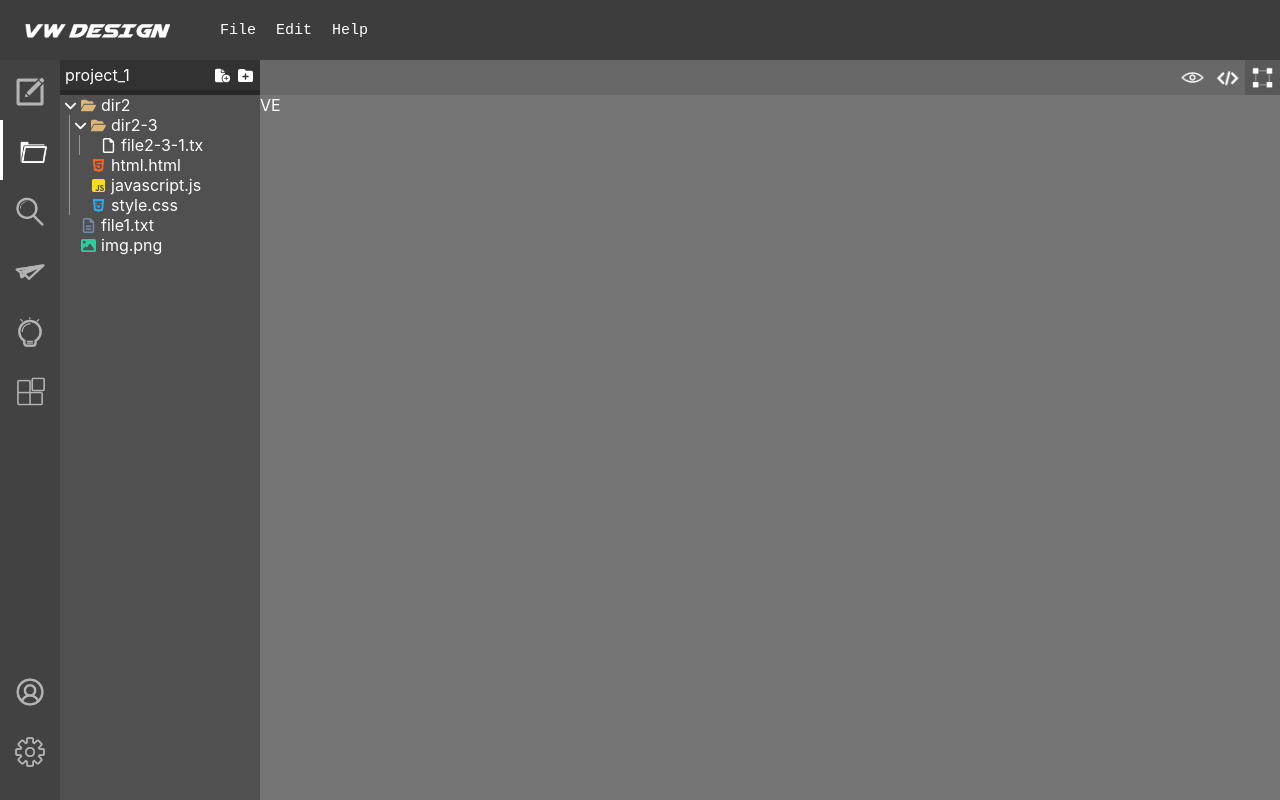
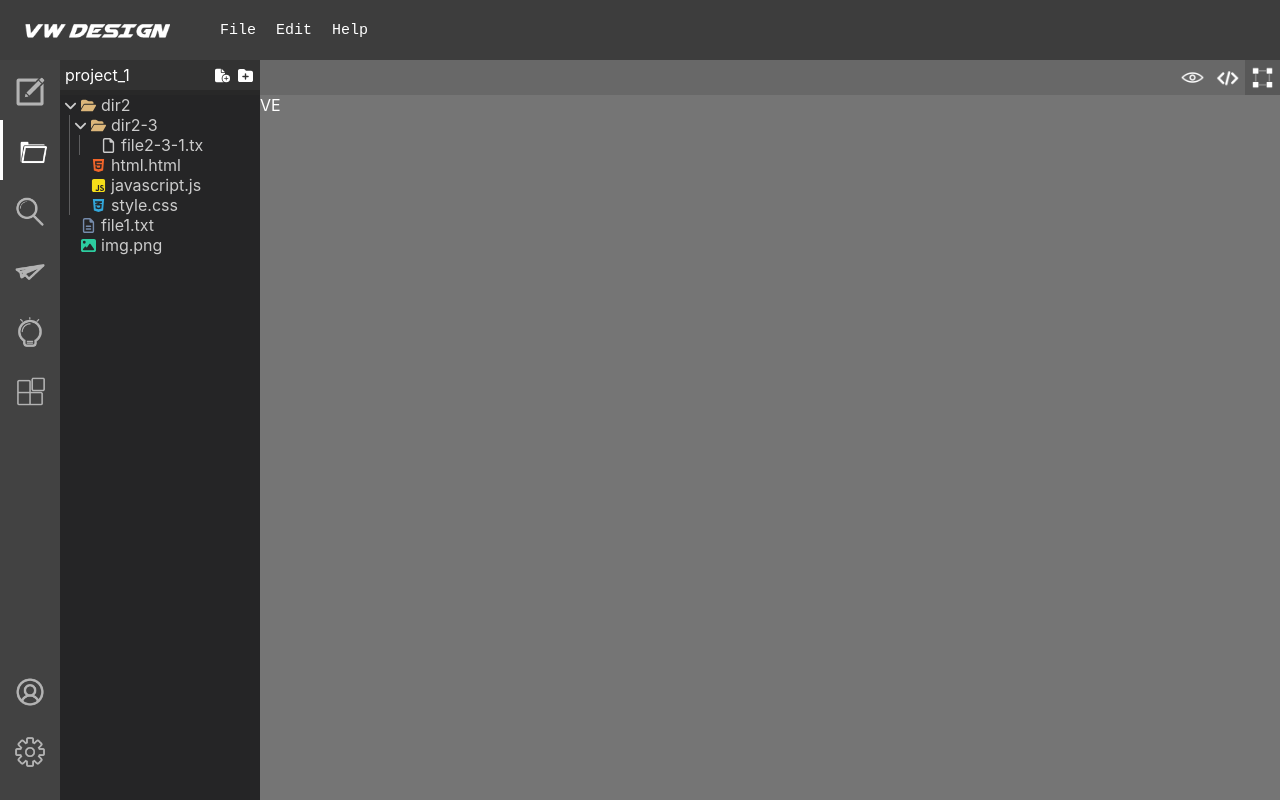
Before and after one commit to alsk1369854/vw_design, a React (Create React App) app: page /Edit in a window 1280 px wide. Both pictures are taken after a click on the element 30 px from the left and 150 px from the top of the page. Built offline with nearby package versions, Linux system fonts and the light colour scheme.

Commit message:
update 07/28

```diff
--- a/src/components/FileManager/ContextMenu/index.module.scss
+++ b/src/components/FileManager/ContextMenu/index.module.scss
@@ -8,7 +8,7 @@
   height: auto;
   margin: 0;
   /* use absolute positioning  */
-  position: absolute;
+  position:fixed;
   list-style: none;
   box-shadow: 0 0 10px 0 rgb(73, 73, 73);
   opacity: 1;
--- a/src/components/FileManager/ContextMenu/index.tsx
+++ b/src/components/FileManager/ContextMenu/index.tsx
@@ -26,7 +26,7 @@ interface IProps {
 export default class ContextMenu extends Component<IProps, IState> {
   open = () => {
     // console.log(this.props.file, " => open")
-    const objFileConstructor = this.props.file
+    const { file: objFileConstructor } = this.props
     if (FileManager.selectedFileIsExists(objFileConstructor)) {
       const arrFile = FileManager.getSelectedFiles()
       arrFile.forEach(file => FileManager.addOpenFile(file))
@@ -37,20 +37,23 @@ export default class ContextMenu extends Component<IProps, IState> {
 
   rename = (event: any, objFile: FileConstructor) => {
     event.stopPropagation()
+    const { parentThis } = this.props
+    const { renameState } = parentThis.state
     // this.props.setRenameItem(objFile)
-    this.props.parentThis.setState({
+    parentThis.setState({
       renameState: {
-        ...this.props.parentThis.renameState,
+        ...renameState,
         item: objFile,
         oldName: objFile.strFileName,
-        message: 'tt',
+        temporaryFileName: objFile.strFileName,
+        message: '',
       },
       showContextMenu: false,
     })
   }
 
   download = () => {
-    const objFileConstructor = this.props.file
+    const { file: objFileConstructor } = this.props
     if (FileManager.selectedFileIsExists(objFileConstructor)) {
       FileManager.downloadSeletedFiles()
     } else {
@@ -60,7 +63,7 @@ export default class ContextMenu extends Component<IProps, IState> {
   }
 
   delete = () => {
-    const objFileConstructor = this.props.file
+    const { file: objFileConstructor } = this.props
     if (FileManager.selectedFileIsExists(objFileConstructor)) {
       FileManager.getSelectedFiles().forEach(file => file.delete())
     } else {
@@ -70,6 +73,9 @@ export default class ContextMenu extends Component<IProps, IState> {
   }
 
   render() {
+
+    const { file: objFileConstructor } = this.props
+    const file = FileManager.getFileById(objFileConstructor.strId)
     // console.log(this.props)
     return (
       <ul className={style.projectContextMenu}
@@ -98,12 +104,17 @@ export default class ContextMenu extends Component<IProps, IState> {
           <FontAwesomeIcon className={style.icon} icon={faFileArrowDown} />
           <span>Download</span>
         </li>
+        {(file === FileManager.getRootFile()) ?
+          <></> :
+          <>
             <div className={style.line}></div>
             {/* <hr className="divider" /> */}
             <li onClick={this.delete}>
               <FontAwesomeIcon className={style.icon} icon={faTrashCan} />
               <span>Delete</span>
             </li>
+          </>
+        }
       </ul>
 
     )
--- a/src/components/FileManager/FileManagerTitle/index.module.scss
+++ b/src/components/FileManager/FileManagerTitle/index.module.scss
@@ -1,4 +1,20 @@
-.titleBar {
+.titleBody {
+    position: relative;
+    height: 35px;
+    width: 100%;
+    // width: 500px;
+    padding: 5px;
+    box-sizing: border-box;
+
+    background-color: rgb(50, 50, 50);
+
+    border-style: solid;
+    border-width: 0px 0px 5px 0px;
+    border-color: rgb(40, 40, 40);
+
+    & .titleBar {
+        // height: 100%;
+        // width: 100%;
         display: flex;
         justify-content: space-between;
         align-items: center;
@@ -36,10 +52,5 @@
                 background-color: rgb(100, 100, 100);
             }
         }
-
-    padding: 5px;
-    border-style:solid;
-    border-width: 0px 0px 5px 0px;
-    background-color: rgb(50, 50, 50);
-    border-color: rgb(40, 40, 40);
     }
+}
--- a/src/components/FileManager/FileManagerTitle/index.tsx
+++ b/src/components/FileManager/FileManagerTitle/index.tsx
@@ -15,8 +15,10 @@ interface IProps {
 export default class FileManagerTitle extends Component<IProps, IState> {
   addFile = (event: any, numFileType: number) => {
     event.stopPropagation()
-    let { currentlySelectedItem, renameState } = this.props.parentThis.state
-    if(renameState.item !== FileManager.getRootFile()) return
+    const { parentThis } = this.props
+    let { currentlySelectedItem, renameState } = parentThis.state
+
+    if (renameState.item !== FileManager.getRootFile()) return
     currentlySelectedItem = (currentlySelectedItem.getFileType() === 1) ?
       currentlySelectedItem : FileManager.getRootFile()
 
@@ -25,10 +27,14 @@ export default class FileManagerTitle extends Component<IProps, IState> {
     currentlySelectedItem.setIsExpand(true)
     FileManager.cleanSelectedFiles()
     FileManager.addSelectedFile(newFile)
-    this.props.parentThis.setState({
+
+    parentThis.setState({
       renameState: {
+        ...renameState,
         item: newFile,
         oldName: newFile.strFileName,
+        temporaryFileName: newFile.strFileName,
+        message: '',
       },
       showContextMenu: false,
     })
@@ -36,7 +42,7 @@ export default class FileManagerTitle extends Component<IProps, IState> {
 
   render() {
     return (
-      <div>
+      <div className={style.titleBody}>
         {(FileManager.getRootFile()) ?
           <div className={style.titleBar}>
             <div className={style.projectName}>
--- a/src/components/FileManager/index.module.scss
+++ b/src/components/FileManager/index.module.scss
@@ -1,18 +1,26 @@
-.body {
-    position: relative;
-    // padding-left: 20px;
-    height: 100vh;
+.fileManagerBody {
+    margin: 0px;
+    padding: 0px;
+    justify-content: flex-end;
+    position: absolute;
+    height: 100%;
     width: 100%;
-    background-color:rgb(80, 80, 80);
+
+    color: rgb(204, 204, 204);
+    // background-color: rgb(80, 80, 80);
+    background-color: rgb(37, 37, 38);
 }
 
-// .isFileAngleIconBackground{
-//     color: rgb(0,0,0,0);
-// }
 
-
-.fileItem {
-    // position: relative;
+.fileItem,
+.fileItemRenameState,
+.fileItemOnSelected,
+.fileItemOnSelectedRenameState,
+.fileItemCurrentlySelected,
+.fileItemCurrentlyContextMenu,
+.fileItemRenameItem,
+.fileItemRenameItemOnSelected {
+    height: 20px;
 
     // 名稱過長顯示省略符
     overflow: hidden; // 超出文本隱藏
@@ -27,11 +35,11 @@
     box-sizing: border-box;
 
     cursor: pointer;
-    padding: 0px 0px;
-    background-color: rgb(80, 80, 80);
+    background-color: transparent;
 
     & .angleIcon {
         // margin-right: 3px;
+        // padding: 0px 3px;
         margin: 0px 3px;
 
         & svg {
@@ -41,11 +49,13 @@
     }
 
     & .expandLine {
+        // opacity: 0.5;
+        // padding-left: 9px;
         margin-left: 9px;
         display: inline-block;
         width: 1px;
         height: 100%;
-        background-color: rgb(150, 150, 150);
+        background-color: rgb(150, 150, 150, 0.5);
     }
 
     & .isFileAngleIconBackground {
@@ -60,51 +70,86 @@
     }
 
     // & .fileName {}
-    & .renameBar{
-        position:absolute;
+    & .renameBar {
+        position: absolute;
         z-index: 1;
         float: right;
 
-        & .renameInput {
-            border: solid 1px;
+        & .renameInput,
+        .renameInputWarning {
+            margin: -2px 0px;
+            width: 100%;
+
+            background-color: transparent;
+
+            border: solid 1px rgb(0, 127, 212);
             box-sizing: border-box;
-            margin: 0;
-            padding: 0;
-            font-size:16px;
-            // height: "pixels";
-            color: rgb(255, 255, 255);
-            height: 100%;
-            width: 100%;
-            background-color: transparent;
-            // background-color: rgb(1, 1, 175);
+
+            font-size: 16px;
+            color: rgb(240, 240, 240);
+
             outline: 0 none;
-            // border: none
         }
 
-        & .renameInput:focus {
-            // color: rgb(80, 80, 80);
+        & .renameInputWarning {
+            border: solid 1px rgb(190, 17, 0);
+            border-bottom: 0px;
         }
 
+        & .fileName {}
     }
-    & .renameMessage{
-        border:solid 2px rgb(190,17,0) ;
-        color: rgb(204,204,204);
 
-        box-sizing: border-box;
-        // display: none;
-        // display: block;
-        color: white;
+    & .renameMessage {
+        position: absolute;
         z-index: 2;
         width: 100%;
+        color: white;
+        background-color: rgb(90, 29, 29);
 
-        background-color: rgb(90, 29, 29);
-        position:absolute
+        border: solid 1px rgb(190, 17, 0);
+        // color: rgb(204, 204, 204);
+        box-sizing: border-box;
+        // 文字超出自動換行
+        word-wrap: break-word;
+        white-space: pre-wrap;
+    }
+}
+
+.fileItem:hover {
+    background-color: rgb(42, 45, 46);
+}
+
+.fileItemRenameState,
+.fileItemOnSelectedRenameState {
+    & .angleIcon {
+        opacity: 0.5;
     }
 
+    & .fileIcon {
+        opacity: 0.5;
+    }
+
+    & .fileName {
+        opacity: 0.5;
+    }
 }
 
+.fileItemRenameItemOnSelected,
+.fileItemOnSelectedRenameState {
+    background-color: rgb(55, 55, 61);
+}
 
-.fileItem:hover {
-    background-color: rgb(55, 55, 55);
-    // background-color: rgb(9,71,113);
+.fileItemOnSelected,
+.fileItemCurrentlySelected {
+    background-color: rgb(9, 71, 113);
 }
+
+.fileItemCurrentlySelected,
+.fileItemCurrentlyContextMenu {
+    height: auto;
+    transform: rotate(0deg);
+    border: solid 1px rgb(0, 127, 212);
+    -moz-box-sizing: border-box;
+    box-sizing: border-box;
+    margin: -1px 0px -0.5px -1px;
+}
--- a/src/components/FileManager/index.tsx
+++ b/src/components/FileManager/index.tsx
@@ -44,30 +44,27 @@ import ContextMenu from './ContextMenu'
 
 // FileManager.download('test.txt', 'test')
 export default class FileManagerView extends Component {
+  initializationRenameState = {
+    item: FileManager.getRootFile(),
+    oldName: FileManager.getRootFile().getFileName(),
+    temporaryFileName: FileManager.getRootFile().getFileName(),
+    message: '',
+  }
   state = {
     showContextMenu: false,
     mouseDownXY: { x: 0, y: 0 },
     currentlySelectedItem: FileManager.getRootFile(),
-    renameState: {
-      item: FileManager.getRootFile(),
-      oldName: FileManager.getRootFile().getFileName(),
-      message: '',
-    }
+    renameState: this.initializationRenameState,
     // onClickItem: FileManager.getRootFile(),
   }
 
   documentOnClick = () => {
     FileManager.cleanSelectedFiles()
-    this.renameRollBack()
+    this.renameCheckAndSetFileName()
     this.setState({
       showContextMenu: false,
       currentlySelectedItem: FileManager.getRootFile(),
-      renameState: {
-        ...this.state.renameState,
-        item: FileManager.getRootFile(),
-        oldName: FileManager.getRootFile().getFileName(),
-        message: '',
-      }
+      renameState: this.initializationRenameState,
     })
   }
   componentDidMount() {
@@ -92,23 +89,13 @@ export default class FileManagerView extends Component {
   }
 
   clickItem = (event: any, objFile: FileConstructor) => {
-    // const file = FileManager.getFileById(objFile.strId)
-    // const isSubFile = file?.isSubFileOf(FileManager.getRootFile().getSubFiles()[0])
-    // const isSubFile = file?.isSubFileOf(FileManager.getRootFile())
-    // console.log(isSubFile)
-
     event.stopPropagation()
     // event.preventDefault()
     this.addToSelectedFiles(event, objFile)
-    // this.renameRollBack()
+
     this.setState({
       currentlySelectedItem: objFile,
-      renameState: {
-        ...this.state.renameState,
-        item: FileManager.getRootFile(),
-        oldName: FileManager.getRootFile().getFileName(),
-        message: '',
-      },
+      renameState: this.initializationRenameState,
     })
   }
 
@@ -122,16 +109,35 @@ export default class FileManagerView extends Component {
   showItemContextMenu = (event: any, objFile: FileConstructor) => {
     event.stopPropagation()
     event.preventDefault()
+    console.log(event)
+    if (this.state.renameState.item.getId() !== FileManager.getRootFile().getId()) {
+      this.renameRollBack()
+      this.setState({
+        showContextMenu: true,
+        mouseDownXY: { x: event.pageX, y: event.pageY },
+        // mouseDownXY: { x: event.screenX, y: event.screenY },
+        currentlySelectedItem: objFile,
+        renameState: this.initializationRenameState,
+      })
+    } else {
       this.setState({
         showContextMenu: true,
         mouseDownXY: { x: event.pageX, y: event.pageY },
         currentlySelectedItem: objFile,
       })
     }
+  }
 
   getExpandLine = (strFileId: string, numFileDeep: number) => {
     let expandLine: JSX.Element[] = []
-    for (let i = 0; i < numFileDeep; i++) expandLine.push(<span key={strFileId + "_ExpandLine_" + i} className={style.expandLine}>&nbsp;</span>)
+    for (let i = 0; i < numFileDeep; i++) {
+      expandLine.push(
+        <span
+          key={strFileId + "_ExpandLine_" + i}
+          className={style.expandLine}>&nbsp;
+        </span>
+      )
+    }
     return expandLine
   }
 
@@ -157,33 +163,42 @@ export default class FileManagerView extends Component {
   }
 
   renameEvent = (event: any, objFile: FileConstructor) => {
+    const { target: element, key } = event
     const file = FileManager.getFileById(objFile.strId)
-    if (file) file.setFileName(event.target.value)
-    if (event.key === "Enter") {
-      if (event.target.value === '') {
-        alert('必須提供資料或資料夾名稱')
+    const [fileNameState, message] = file?.checkFileNewName(element.value)!
+
+    if (key === "Enter" && fileNameState) {
+      file?.setFileName(element.value)
+      this.setState({
+        renameState: this.initializationRenameState
+      })
     } else {
+      if (fileNameState) file?.setFileName(element.value)
       this.setState({
         renameState: {
           ...this.state.renameState,
-            item: FileManager.getRootFile(),
-            oldName: FileManager.getRootFile().getFileName(),
-            message: '',
+          temporaryFileName: element.value,
+          message,
         }
       })
     }
-    } else {
-      this.setState({})
   }
+  renameCheckAndSetFileName = () => {
+    const { renameState } = this.state!
+    const file = FileManager.getFileById(renameState.item.strId)
+    const [fileNameState] = file?.checkFileNewName(renameState.temporaryFileName)!
+
+    return (fileNameState) ?
+      file?.setFileName(renameState.temporaryFileName) :
+      this.renameRollBack()
   }
-
   renameRollBack = () => {
     const { renameState } = this.state
     const file = FileManager.getFileById(renameState.item.strId)
     if (renameState.oldName === '') {
       file?.delete()
     } else {
-      file?.setFileName(this.state.renameState.oldName)
+      file?.setFileName(renameState.oldName)
     }
   }
 
@@ -191,79 +206,165 @@ export default class FileManagerView extends Component {
     event.target.setSelectionRange(0, this.state.renameState.oldName.indexOf('.'))
   }
 
+  getFileClassName = (objFile: FileConstructor) => {
+    const { renameState, currentlySelectedItem } = this.state
+    // 是否在 rename 狀態
+    if (renameState.item !== FileManager.getRootFile()) { // 是 rename 狀態
+      // 是否為 rename 項目
+      if (renameState.item.getId() === objFile.strId) { // 是 rename 項目
+        // 是否在選中清單
+        if (FileManager.selectedFileIsExists(objFile)) { // 在選中清單
+          return style.fileItemRenameItemOnSelected
+        } else { // 不在選中清單
+          return style.fileItemRenameItem
+        }
+      } else { // 不是 rename 項目
+        // 是否在選中清單
+        if (FileManager.selectedFileIsExists(objFile)) { // 在選中清單
+          return style.fileItemOnSelectedRenameState
+        } else { // 不在選中清單
+          return style.fileItemRenameState
+        }
+      }
+    } else { // 不是 rename 狀態
+      // 是否在選中清單
+      if (FileManager.selectedFileIsExists(objFile)) { // 在選中清單
+        // 是否為當前選取項
+        if(currentlySelectedItem.strId === objFile.strId){ // 是當前選取項
+          return style.fileItemCurrentlySelected
+        }else{ // 不是當前選取項
+          return style.fileItemOnSelected
+        }
+      } else { // 不在選中清單
+        // 是否為當前選取項
+        if(currentlySelectedItem.strId === objFile.strId){ // 是當前選取項
+          return style.fileItemCurrentlyContextMenu
+        }else{ // 不是當前選取項
+          return style.fileItem
+        }
+      }
+    }
+  }
+
   render() {
+    const {
+      showContextMenu,
+      mouseDownXY,
+      currentlySelectedItem,
+      renameState
+    } = this.state
+
     console.log(this.state)
     // console.log(objMapFileIconMap.get("1"))
     return (
-      <div onClick={() => this.setState({ showContextMenu: false })}>
+      <div
+        onClick={() => this.setState({ showContextMenu: false })}
+        onContextMenu={event => this.showItemContextMenu(event, FileManager.getRootFile())}
+      >
         <FileManagerTitle parentThis={this} />
         <div
-          className={style.body}
-          style={
-            // 是否為 rename 狀態
-            (this.state.renameState.item.strId.toLocaleUpperCase() !== 'ROOT') ?
-              { backgroundColor: 'rgb(55, 55, 55)' } : {}
+        className = {style.fileManagerBody}
+          // className={
+          //   // 使否有 rename 項目
+          //   (renameState.item === FileManager.getRootFile()) ?
+          //     // 沒有 rename 項目
+          //     style.body :
+          //     // 有 rename 項目
+          //     style.bodyRenameState
+          // }
+        >
+          {showContextMenu ?
+            <ContextMenu
+              parentThis={this}
+              file={currentlySelectedItem}
+              x={mouseDownXY.x}
+              y={mouseDownXY.y}
+            /> :
+            <></>
           }
-        >
-          {this.state.showContextMenu ? <ContextMenu parentThis={this} file={this.state.currentlySelectedItem} x={this.state.mouseDownXY.x} y={this.state.mouseDownXY.y} /> : <></>}
           {this.getFileList().map(item => {
             return <div
               key={item.strId}
-              className={style.fileItem}
               onClick={(event) => this.clickItem(event, item)}
               onDoubleClick={(event) => this.doubleClickItem(event, item)}
               onContextMenu={(event) => this.showItemContextMenu(event, item)}
-              style={
-                // 是否為 rename 狀態
-                (this.state.renameState.item.strId.toLocaleUpperCase() !== 'ROOT' && item.strId !== this.state.renameState.item.getId()) ?
-                  // 為 rename 狀態
-                  { backgroundColor: 'rgb(55, 55, 55)', color: 'rgb(128, 128, 128)' } :
-                  // 不為 rename 狀態，檢查是否被選中
-                  (FileManager.selectedFileIsExists(item)) ?
-                    // 在已選清單中
-                    (this.state.currentlySelectedItem.strId === item.strId) ?
-                      { borderStyle: 'solid', borderColor: 'rgb(0,127,212)', marginLeft: '-1.5px', backgroundColor: 'rgb(9,71,113)' } :
-                      { backgroundColor: 'rgb(9,71,113)' } :
-                    // 未在已選清單中
-                    (this.state.currentlySelectedItem.strId === item.strId) ?
-                      { borderStyle: 'solid', borderColor: 'rgb(0,127,212)', marginLeft: '-1.5px' } :
-                      {}
-              }
+              className={this.getFileClassName(item)}
+            // className={
+            //   // 是否為 rename 狀態與 rename 項目
+            //   (renameState.item !== FileManager.getRootFile()
+            //     && item.strId === renameState.item.getId()) ?
+            //     // 是 rename 狀態與 rename 項目，檢查是在選取列表
+            //     (FileManager.selectedFileIsExists(item)) ?
+            //       // 在選取列表中
+            //       style.fileItemRenameItemOnSelected :
+            //       // 不在選取列表中
+            //       style.fileItemRenameItem :
+            //     // 不是 rename 狀態與 rename 項目，檢查是否在選取列表
+            //     (FileManager.selectedFileIsExists(item)) ?
+            //       // 在選取列表中，檢查是否為當前選取項
+            //       (item.strId === currentlySelectedItem.strId) ?
+            //         // 被選中且是當前選取項
+            //         style.fileItemCurrentlySelected :
+            //         // style.fileItemOnSelected :
+            //       // 被選中但不是當前選取項，檢查是否為 rename 狀態
+            //       (renameState.item !== FileManager.getRootFile()) ?
+            //         // 是 呈現 rename 狀態下被選中
+            //         style.fileItemOnSelectedRenameState :
+            //         // 不是 呈現 一般 狀態下被選中
+            //         style.fileItemOnSelected :
+            //       // 未在選取列表中，檢查是否為當前ContextMenu項
+            //       (item.strId === currentlySelectedItem.strId) ?
+            //         // 未被選中且是當前Contextmenu項
+            //         style.fileItemCurrentlyContextMenu :
+            //         // 未被選中但不是當前Contextmenu項
+            //         style.fileItem
+            // }
             >
               {this.getExpandLine(item.strId, item.deep!)}
 
               <span className={style.angleIcon}>
-                {(item.numFileType === 1) ? (item.boolIsExpand) ? <FontAwesomeIcon icon={faAngleDown} /> : <FontAwesomeIcon icon={faAngleRight} /> :
-                  <FontAwesomeIcon icon={faSquareFull} className={style.isFileAngleIconBackground} />}
+                {(item.numFileType === 1) ?
+                  (item.boolIsExpand) ?
+                    <FontAwesomeIcon icon={faAngleDown} /> :
+                    <FontAwesomeIcon icon={faAngleRight} /> :
+                  <FontAwesomeIcon
+                    icon={faSquareFull}
+                    className={style.isFileAngleIconBackground}
+                  />
+                }
               </span>
 
               {FileManager.getFileIcon(item)}
 
-              {(this.state.renameState.item.strId === item.strId) ?
+              {/* 是否為 rename 狀態 */}
+              {(renameState.item.strId === item.strId) ?
                 <span
                   className={style.renameBar}
-                  style={{ width: `calc(100% - ${item.deep! * 10 + 40 + 5}px)` }}
+                  // style={{ width: `calc(100px - ${item.deep! * 10 + 40 + 5}px)` }}
+                  style={{ width: `calc(100% - ${item.deep! * 10 + 41}px)` }}
                 >
                   <input
-                    className={style.renameInput}
+                    className={
+                      (renameState.message !== '') ?
+                        style.renameInputWarning :
+                        style.renameInput
+                    }
                     autoFocus
-                    // style={{ width: `calc(100px - ${item.deep! * 10 + 40 + 5}px)` }}
-                    defaultValue={item.strFileName}
+                    defaultValue={renameState.temporaryFileName}
                     onFocus={this.renameOnFocus}
                     onChange={(event => this.renameEvent(event, item))}
                     onClick={(event) => event.stopPropagation()}
                     onKeyDown={(event => this.renameEvent(event, item))}
                   />
-                  <div
-                  className={style.renameMessage}
-                >
-                  {this.state.renameState.message}
-                </div>
+                  {(renameState.message !== '') ?
+                    <div className={style.renameMessage}>
+                      {renameState.message}
+                    </div> :
+                    <></>
+                  }
                 </span> :
-                <span>{item.strFileName}</span>
+                <span className={style.fileName}>{item.strFileName}</span>
               }
-
-
             </div>
           })}
         </div>
--- a/src/components/MainFrame/SideWindow/index.module.scss
+++ b/src/components/MainFrame/SideWindow/index.module.scss
@@ -1,3 +1,4 @@
 .div {
+    // position: relative;
     background-color: #575757;
 }
--- a/src/components/MainFrame/SideWindow/index.tsx
+++ b/src/components/MainFrame/SideWindow/index.tsx
@@ -14,7 +14,7 @@ class Window {
 const SideWindow = memo((props: {intWidth: number, arrNames: Array<string>, intState: number}) => {
     const arrSideWindow: Array<Window> = [
         new Window(<></>),
-        new Window(<div><FileManager/></div>), // Folder
+        new Window(<div style={{position: 'relative', height: '100%'}}><FileManager/></div>), // Folder
         new Window(<div>{props.arrNames[2]}</div>),
         new Window(<div>{props.arrNames[3]}</div>),
         new Window(<div>{props.arrNames[4]}</div>),
```
Also changed, not shown: src/components/FileManager/lib/File.ts (+31 -1 lines). Lines whose indentation alone changed are shown as unchanged.
